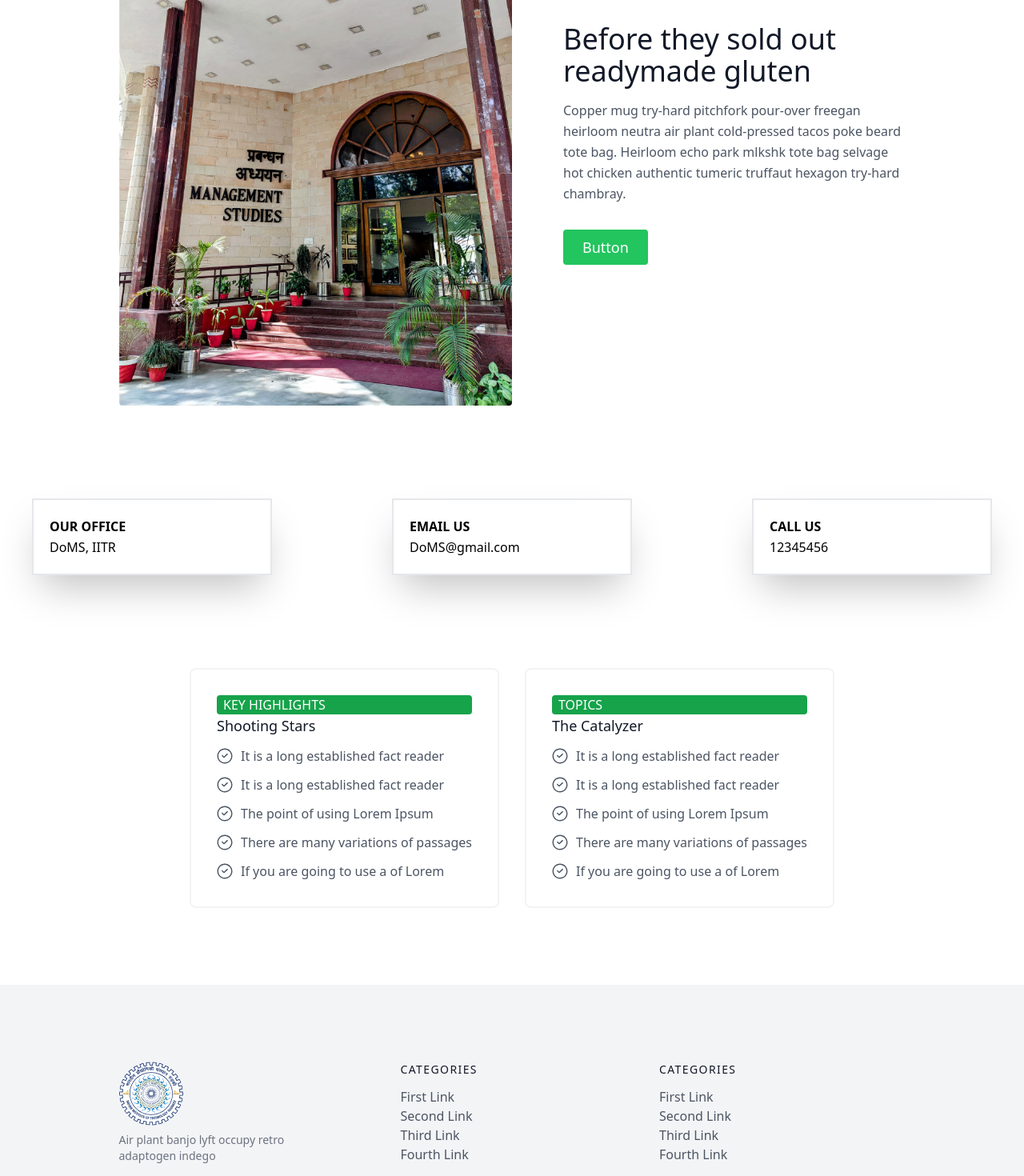
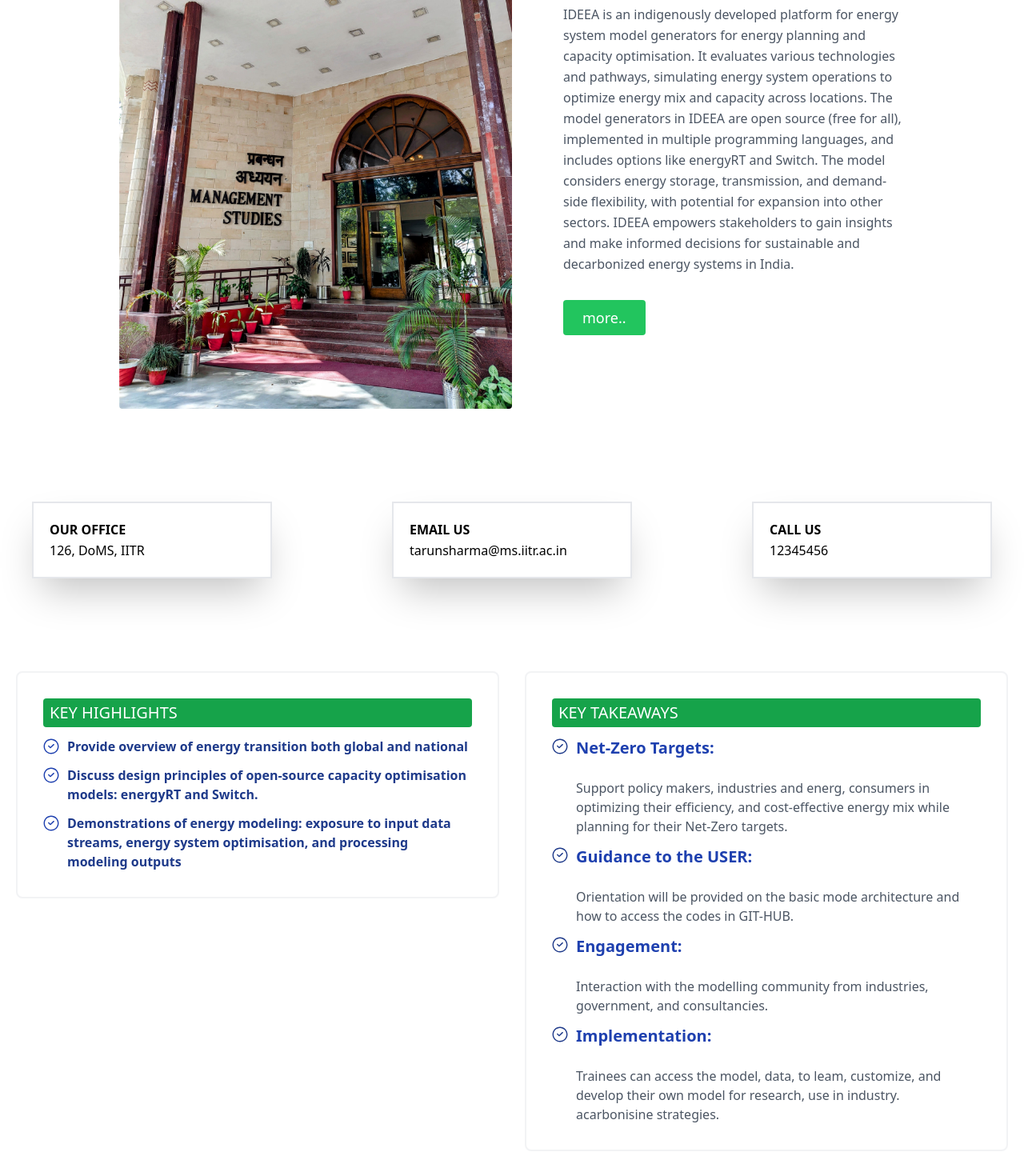
Before and after one commit to aryn3017/RegistrationWebsite, a React (Vite) app: page / in a window 1280 px wide. Shown: the part 640-2110 px from the top of the page at 80% size. Built offline with nearby package versions, Linux system fonts and the light colour scheme.

Commit message:
Fix : TExt

```diff
--- a/src/components/About/About.jsx
+++ b/src/components/About/About.jsx
@@ -6,7 +6,11 @@ function About({Heading,Content}) {
     <>
     <div className=' flex flex-col items-start px-10 sm:px-5 mt-10 mb-10'>
         <h1 className=' font-bold text-3xl mb-5 underline'>{Heading}</h1>
-        <div className=' leading-relaxed mb-5'>{Content}</div>
+        <div className=' leading-relaxed mb-5 text-lg'>{Content}</div>
+        <h1 className=' font-bold text-3xl mb-5 underline'>An initiative under IDEEA
+        </h1>
+        <div className=' leading-relaxed mb-5'>Indian Zero Carbon Energy Pathways (IDEEA), is an open source energy modelling platform founded by indian Institute of Science (IISc), Environmental Defense Fund, and Global Change Program - Jadavpur University (GCP-JU). Indian Institute of Technology Roorkee, Centre for Sustainability (SUSPOT) and Domain and Functional Advisory LLP (DFAG) are joining as knowledge partners to the IDEA community.</div>
+
         <a href="#" className=' bg-green-500 p-3 rounded-lg text-white font-bold border-2 hover:bg-green-600'>Click here to know more</a>
     </div></>
   )
--- a/src/components/Footer/Footer.jsx
+++ b/src/components/Footer/Footer.jsx
@@ -9,7 +9,7 @@ function Footer() {
                         <a className="flex title-font font-medium items-center mmd:justify-start justify-center text-gray-900">
                             <img src='./IITR_Logo.svg' className="w-20 h-20 text-white  rounded-full" viewBox="0 0 24 24" />
                         </a>
-                        <p className="mt-2 text-sm text-gray-500">Air plant banjo lyft occupy retro adaptogen indego</p>
+                        <p className="mt-2 text-sm text-gray-500">INDIAN INSTITUTE OF TECHNOLOGY ROORKEE</p>
                     </div>
                     <div className="flex-grow flex flex-wrap mmd:pl-20 -mb-10 mmd:mt-0 mt-10 mmd:text-left text-center">
                         <div className="llg:w-1/4 mmd:w-1/2 w-full px-4">
--- a/src/components/Home/Firstbody.jsx
+++ b/src/components/Home/Firstbody.jsx
@@ -9,12 +9,11 @@ function Firstbody() {
       <img className="object-cover object-center rounded" alt="hero" src="./dept_ms.jpeg"/>
     </div>
     <div className="llg:flex-grow mmd:w-1/2 llg:pl-24 mmd:pl-16 flex flex-col mmd:items-start mmd:text-left items-center text-center">
-      <h1 className="title-font ssm:text-4xl text-3xl mb-4 font-medium text-gray-900">Before they sold out
-        <br className="hidden llg:inline-block"/>readymade gluten
+      <h1 className="title-font ssm:text-4xl text-3xl mb-4 font-medium text-gray-900">ABOUT IDEEA
       </h1>
-      <p className="mb-8 leading-relaxed">Copper mug try-hard pitchfork pour-over freegan heirloom neutra air plant cold-pressed tacos poke beard tote bag. Heirloom echo park mlkshk tote bag selvage hot chicken authentic tumeric truffaut hexagon try-hard chambray.</p>
+      <p className="mb-8 leading-relaxed">IDEEA is an indigenously developed platform for energy system model generators for energy planning and capacity optimisation. It evaluates various technologies and pathways, simulating energy system operations to optimize energy mix and capacity across locations. The model generators in IDEEA are open source (free for all), implemented in multiple programming languages, and includes options like energyRT and Switch. The model considers energy storage, transmission, and demand-side flexibility, with potential for expansion into other sectors. IDEEA empowers stakeholders to gain insights and make informed decisions for sustainable and decarbonized energy systems in India.</p>
       <div className="flex justify-center">
-        <button className="inline-flex text-white duration-500 bg-green-500 border-0 py-2 px-6 focus:outline-none hover:bg-green-700 rounded text-lg">Button</button>
+        <button className="inline-flex text-white duration-500 bg-green-500 border-0 py-2 px-6 focus:outline-none hover:bg-green-700 rounded text-lg">more..</button>
       </div>
     </div>
   </div>
--- a/src/components/Home/Secondbody.jsx
+++ b/src/components/Home/Secondbody.jsx
@@ -5,11 +5,11 @@ function Secondbody() {
     <div className=' flex flex-row justify-between mx-10 md:flex-col'>
         <div className="w-1/4 border-2 md:w-full flex flex-col leading-relaxed p-5 mt-5 mb-5 shadow-2xl">
             <div className="w-1/2 font-bold">OUR OFFICE</div>
-            <div className="w-1/2 sm:text-sm">DoMS, IITR</div>
+            <div className="w-1/2 sm:text-sm">126, DoMS, IITR</div>
         </div>
         <div className="w-1/4 border-2 md:w-full flex flex-col leading-relaxed p-5 mt-5 mb-5 shadow-2xl">
             <div className="w-1/2 font-bold">EMAIL US</div>
-            <div className="w-1/2 sm:text-sm">DoMS@gmail.com</div>
+            <div className="w-1/2 sm:text-sm">tarunsharma@ms.iitr.ac.in</div>
         </div>
         <div className="w-1/4 border-2 md:w-full flex flex-col leading-relaxed p-5 mt-5 mb-5 shadow-2xl">
             <div className="w-1/2 font-bold">CALL US</div>
--- a/src/components/Home/Thirdbody.jsx
+++ b/src/components/Home/Thirdbody.jsx
@@ -10,18 +10,18 @@ function Thirdbody() {
                     <div className="flex flex-wrap -m-4">
                         <div className="p-4 mmd:w-1/2 llg:w-full">
                             <div className="flex border-2 rounded-lg border-gray-200 border-opacity-50 p-8  flex-col">
-                                <p className=' bg-green-600 text-white pl-2 rounded'>KEY HIGHLIGHTS</p>
+                                <p className=' bg-green-600 text-white pl-2 rounded text-xl mb-3 p-1'>KEY HIGHLIGHTS</p>
                                 <div className="flex-grow">
-                                    <h2 className="text-gray-900 text-lg title-font font-medium mb-3">Shooting Stars</h2>
+                                    {/* <h2 className="text-gray-900 text-lg title-font font-medium mb-3">Shooting Stars</h2> */}
                                     <UnOrderedList2/>
                                 </div>
                             </div>
                         </div>
                         <div className="p-4 mmd:w-1/2 llg:w-full">
                             <div className="flex border-2 rounded-lg border-gray-200 border-opacity-50 p-8  flex-col">
-                            <p className=' bg-green-600 text-white pl-2 rounded'>TOPICS</p>
+                            <p className=' bg-green-600 text-white text-xl p-1 pl-2 rounded mb-3'>KEY TAKEAWAYS</p>
                                 <div className="flex-grow">
-                                    <h2 className="text-gray-900 text-lg title-font font-medium mb-3">The Catalyzer</h2>
+                                    {/* <h2 className="text-gray-900 text-lg title-font font-medium mb-3">The Catalyzer</h2> */}
                                     <UnOrderedList3/>
                                 </div>
                             </div>
--- a/src/components/List1.jsx
+++ b/src/components/List1.jsx
@@ -4,11 +4,16 @@ const UnOrderedList3 = () => {
   return (
     <div className="w-full">
       <ul className="space-y-3">
-        <ListItem text="It is a long established fact reader" />
-        <ListItem text="It is a long established fact reader" />
-        <ListItem text="The point of using Lorem Ipsum" />
-        <ListItem text="There are many variations of passages" />
-        <ListItem text="If you are going to use a of Lorem" />
+        <ListItem text="Support policy makers, industries and energ, consumers in optimizing their efficiency, and cost-effective energy mix while planning for their Net-Zero targets." hea="Net-Zero Targets:"/>
+        <ListItem text="Orientation will be provided on the basic mode architecture and how to access the codes in GIT-HUB.
+" hea="Guidance to the USER:" />
+        <ListItem text="Interaction with the modelling community from industries, government, and consultancies.
+" hea="Engagement:
+"/>
+        <ListItem text="Trainees can access the model, data, to leam, customize, and develop their own model for research, use in industry.
+acarbonisine strategies." hea="Implementation:
+"/>
+        {/* <ListItem text="If you are going to use a of Lorem" /> */}
       </ul>
     </div>
   );
@@ -16,10 +21,10 @@ const UnOrderedList3 = () => {
 
 export default UnOrderedList3;
 
-const ListItem = ({ text }) => {
+const ListItem = ({ text,hea }) => {
   return (
     <li className="flex text-base text-body-color dark:text-dark-6">
-      <span className="mr-2.5 mt-0.5 text-secondary">
+      <span className="mr-2.5 mt-0.5 text-blue-900">
         <svg
           width={20}
           height={20}
@@ -44,7 +49,10 @@ const ListItem = ({ text }) => {
           </defs>
         </svg>
       </span>
-      {text}
+      <div className="flex flex-col p-0 ">
+      <h1 className="text-xl mb-0 pb-0 text-blue-800 font-bold">{hea}</h1>
+      <br/>
+      {text}</div>
     </li>
   );
 };
--- a/src/components/List2.jsx
+++ b/src/components/List2.jsx
@@ -4,11 +4,11 @@ const UnOrderedList2 = () => {
   return (
     <div className="w-full">
       <ul className="space-y-3">
-        <ListItem text="It is a long established fact reader" />
-        <ListItem text="It is a long established fact reader" />
-        <ListItem text="The point of using Lorem Ipsum" />
-        <ListItem text="There are many variations of passages" />
-        <ListItem text="If you are going to use a of Lorem" />
+        <ListItem text="Provide overview of energy transition both global and national" />
+        <ListItem text="Discuss design principles of open-source capacity optimisation models: energyRT and Switch." />
+        <ListItem text="Demonstrations of energy modeling: exposure to input data streams, energy system optimisation, and processing modeling outputs" />
+        {/* <ListItem text="There are many variations of passages" />
+        <ListItem text="If you are going to use a of Lorem" /> */}
       </ul>
     </div>
   );
@@ -19,7 +19,7 @@ export default UnOrderedList2;
 const ListItem = ({ text }) => {
   return (
     <li className="flex text-base text-body-color dark:text-dark-6">
-      <span className="mr-2.5 mt-0.5 text-secondary">
+      <span className="mr-2.5 mt-0.5 text-blue-800">
         <svg
           width={20}
           height={20}
@@ -44,7 +44,8 @@ const ListItem = ({ text }) => {
           </defs>
         </svg>
       </span>
-      {text}
+      <div className=" text-blue-900 font-bold">
+      {text}</div>
     </li>
   );
 };
--- a/src/main.jsx
+++ b/src/main.jsx
@@ -41,7 +41,7 @@ const router = createBrowserRouter([
 
       {
         path: "About",
-        element: <About Heading={"LSO"} Content={"Lorem ipsum dolor sit amet consectetur adipisicing elit. Quo odio beatae deleniti odit consectetur cumque est quasi dolorum accusantium provident! Ullam quis totam beatae, nemo maxime dicta molestias voluptates ea, autem tempora quae velit repu"}/>,
+        element: <About Heading={"ABOUT "} Content={"This workshop aims to provide an introductory training on open-source indigenously developed Reference Energy System models - energyRT and Switch."}/>,
 
 
       },
```
Also changed, not shown: src/components/Header/Navbar.jsx (+4 -4 lines).
